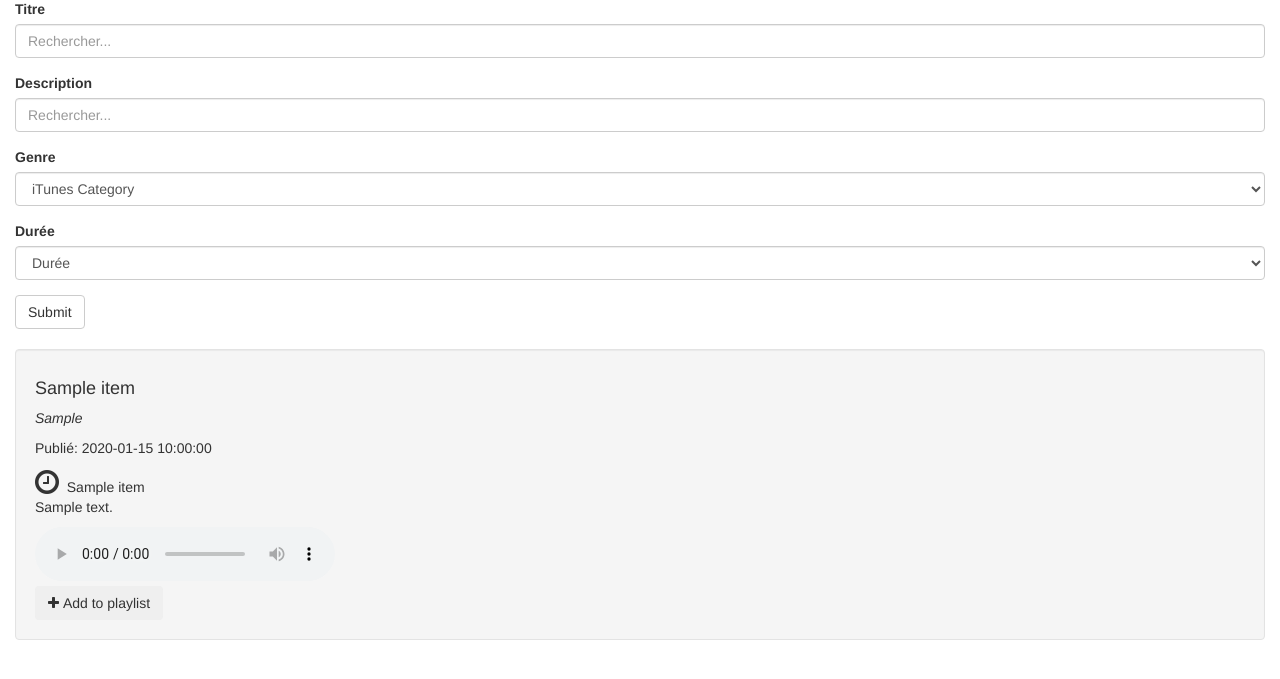
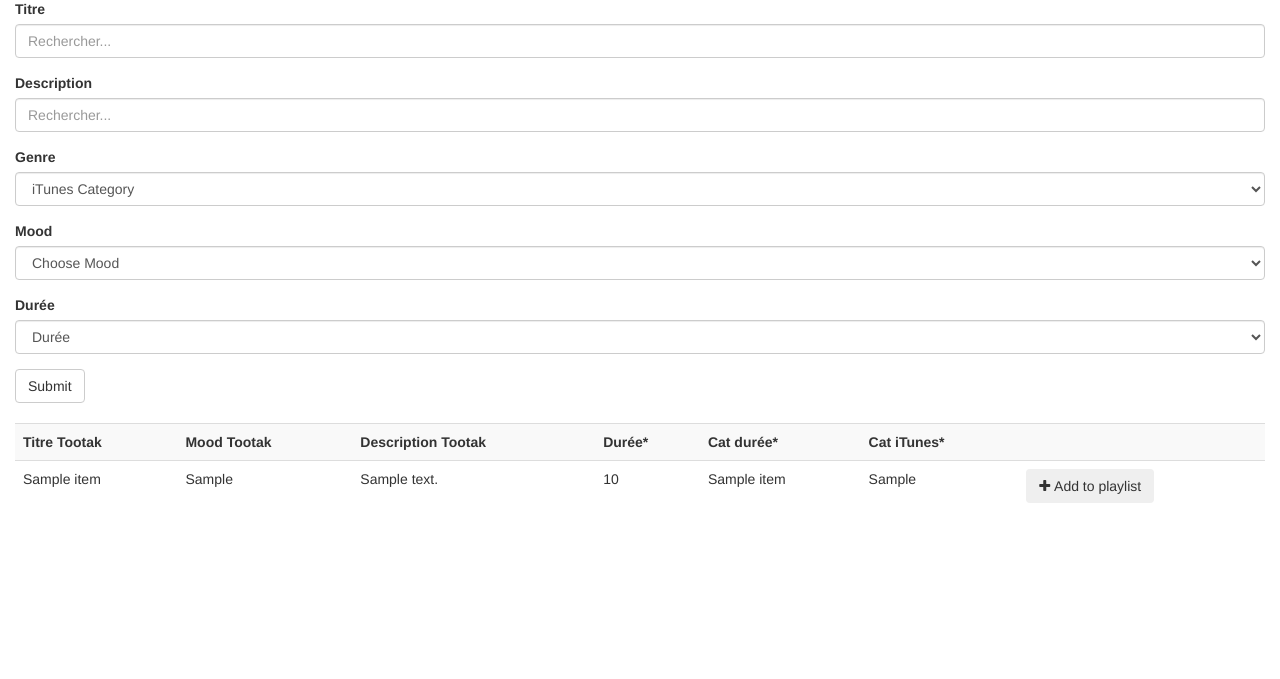
Before and after one commit to jypllx/stars, a Flask app: page /bo/items/ in a window 1280 px wide. Shown: the part 121-800 px from the top of the page. Run offline with Flask 2, Linux system fonts and the light colour scheme; a user stored in the database is signed in; tables that the repository leaves empty hold one stand-in row (values such as "Sample post"); parts of the project's set-up code (start-up, migrations or seed data) failed here and were passed over; some libraries are stand-ins or nearby versions.

Commit message:
refactored items/index

```diff
--- a/web/app.py
+++ b/web/app.py
@@ -186,21 +186,26 @@ def item_move(way, playlist_id, item_id):
 def items_index():
     search_title=''
     search_desc=''
-    search_genre=''
-    search_length=''
+    search_iCat=''
+    search_mood=''
+    search_length='-1'
 
     q = Item.query
     if request.method == 'POST':
         if request.form['search_title']:
             search_title = request.form['search_title']
             for elt in search_title.split(' '):
-                q = q.filter(Item.name.ilike('%'+elt+"%"))
+                q = q.filter(Item.title.ilike('%'+elt+"%"))
         if request.form['search_desc']:
             search_desc = request.form['search_desc']
             for elt in search_desc.split(' '):
                 q = q.filter(Item.description.ilike('%'+elt+"%"))
-        if request.form['search_genre']:
-            q=q.filter_by(genre=search_genre)
+        if request.form['search_iCat']:
+            search_iCat=request.form['search_iCat']
+            q=q.filter_by(itunes_category_=search_iCat)
+        if request.form['search_mood']:
+            search_mood=request.form['search_mood']
+            q=q.filter_by(mood=search_mood)
         if request.form['search_length']:
             search_length=request.form['search_length']
             q=q.filter_by(cat_time=search_length)
@@ -214,9 +219,15 @@ def items_index():
     for result in results:
         iTunes_categories.append(result[0])
 
+    results = db.engine.execute("Select DISTINCT mood FROM items ORDER BY mood")
+    moods=[]
+    for result in results:
+        moods.append(result[0])
+
     return render_template('bo/items/index.html',
-        items=items, playlists=playlists, iTunes_categories=iTunes_categories,
-        search_title=search_title, search_desc=search_desc, search_genre=search_genre, search_length='')
+        items=items, playlists=playlists,
+        iTunes_categories=iTunes_categories, moods=moods,
+        search_title=search_title, search_desc=search_desc, search_iCat=search_iCat, search_length=search_length)
 
 
 @app.route('/bo/items/add_to_playlist', methods=['POST'])
--- a/web/templates/bo/items/index.html
+++ b/web/templates/bo/items/index.html
@@ -14,11 +14,20 @@
             <input type="text" class="form-control" name="search_desc" placeholder="Rechercher..." value="{{search_desc}}">
         </div>
         <div class="form-group">
-            <label for="search_genre">Genre</label>
-            <select class="form-control" name="search_genre">
+            <label for="search_iCat">Genre</label>
+            <select class="form-control" name="search_iCat">
                 <option value="">iTunes Category</option>
                 {% for iCat in iTunes_categories %}
-                <option value="{{iCat}}" {% if search_genre == iCat %} selected="selected" {% endif %}>{{iCat}}</option>
+                <option value="{{iCat}}" {% if search_iCat == iCat %} selected="selected" {% endif %}>{{iCat}}</option>
+                {% endfor %}
+            </select>
+        </div>
+        <div class="form-group">
+            <label for="search_mood">Mood</label>
+            <select class="form-control" name="search_mood">
+                <option value="" >Choose Mood</option>
+                {% for mood in moods %}
+                <option value="{{mood}}" {% if search_mood == mood %} selected="selected" {% endif %}>{{mood}}</option>
                 {% endfor %}
             </select>
         </div>
@@ -26,16 +35,52 @@
             <label for="search_length">Durée</label>
             <select class="form-control" name="search_length">
                 <option value="" >Durée</option>
-                <option value="0" {% if search_length == 0 %} selected="selected" {% endif %}>0-5min</option>
-                <option value="1" {% if search_length == 1 %} selected="selected" {% endif %}>5-20min</option>
-                <option value="2" {% if search_length == 2 %} selected="selected" {% endif %}>20min-1h</option>
-                <option value="5" {% if search_length == 5 %} selected="selected" {% endif %}>+1h</option>
+                <option value="0" {% if search_length|int() == 0|int() %} selected="selected" {% endif %}>0-5min</option>
+                <option value="1" {% if search_length|int() == 1|int() %} selected="selected" {% endif %}>5-20min</option>
+                <option value="2" {% if search_length|int() == 2|int() %} selected="selected" {% endif %}>20min-1h</option>
+                <option value="5" {% if search_length|int() == 3|int() %} selected="selected" {% endif %}>+1h</option>
             </select>
         </div>
         <button type="submit" class="btn btn-default">Submit</button>
     </form>
 </div>
 <br/>
+<div>
+    <table class="table table-striped table-hover">
+        <tr>
+            <th>Titre Tootak</th>
+            <th>Mood Tootak</th>
+            <th>Description Tootak</th>
+            <th>Durée*</th>
+            <th>Cat durée*</th>
+            <th>Cat iTunes*</th>
+            <th></th>
+        </tr>
+        {% for item in items %}
+        <tr id="{{item.id}}">
+            <td>{{item.title}}</td>
+            <td>{{item.mood}}</td>
+            <td>{{item.description}}</td>
+            <td>{{item.duration_}}</td>
+            <td>{{item.cat_name}}</td>
+            <td>{{item.itunes_category_}}</td>
+            <td><div class="dropdown">
+                <button class="btn" data-toggle="dropdown"><i class="fa fa-plus"></i>&nbsp;Add to playlist</span></button>
+                <ul class="dropdown-menu">
+                {% for playlist in playlists %}
+                    <li><a class="add_to_playlist" id="{{playlist.id}}.{{item.id}}" href="#">{{playlist.name}}</a></li>
+                {% endfor %}
+                </ul>
+                </div>
+            </td>
+        </tr>
+        {% endfor %}
+    </table>
+</div>
+<!--
+
+
+
 <div>
     <table>
         {% for item in items %}
@@ -52,18 +97,11 @@
                     Your browser does not support the audio element.
                 </audio>
 
-            <div class="dropdown">
-                <button class="btn" data-toggle="dropdown"><i class="fa fa-plus"></i>&nbsp;Add to playlist</span></button>
-                <ul class="dropdown-menu">
-                {% for playlist in playlists %}
-                    <li><a class="add_to_playlist" id="{{playlist.id}}.{{item.id}}" href="#">{{playlist.name}}</a></li>
-                {% endfor %}
-                </ul>
-            </div>
+
             </div>
             {% endfor %}
         </table>
-</div>
+    </div> -->
     {% endblock %}
     {% block js %}
     <script type="text/javascript">
```
Also changed, not shown: web/forms.py (+33 -0 lines). Lines whose indentation alone changed are shown as unchanged.
